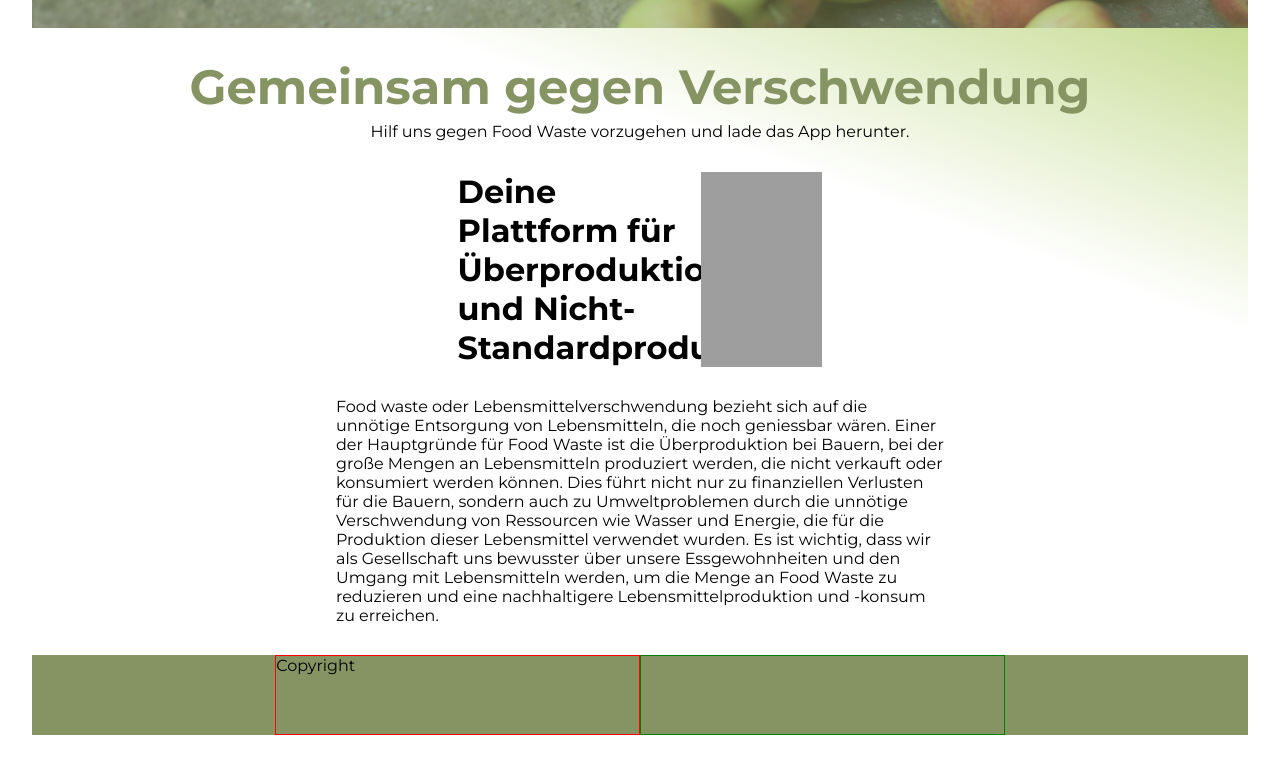
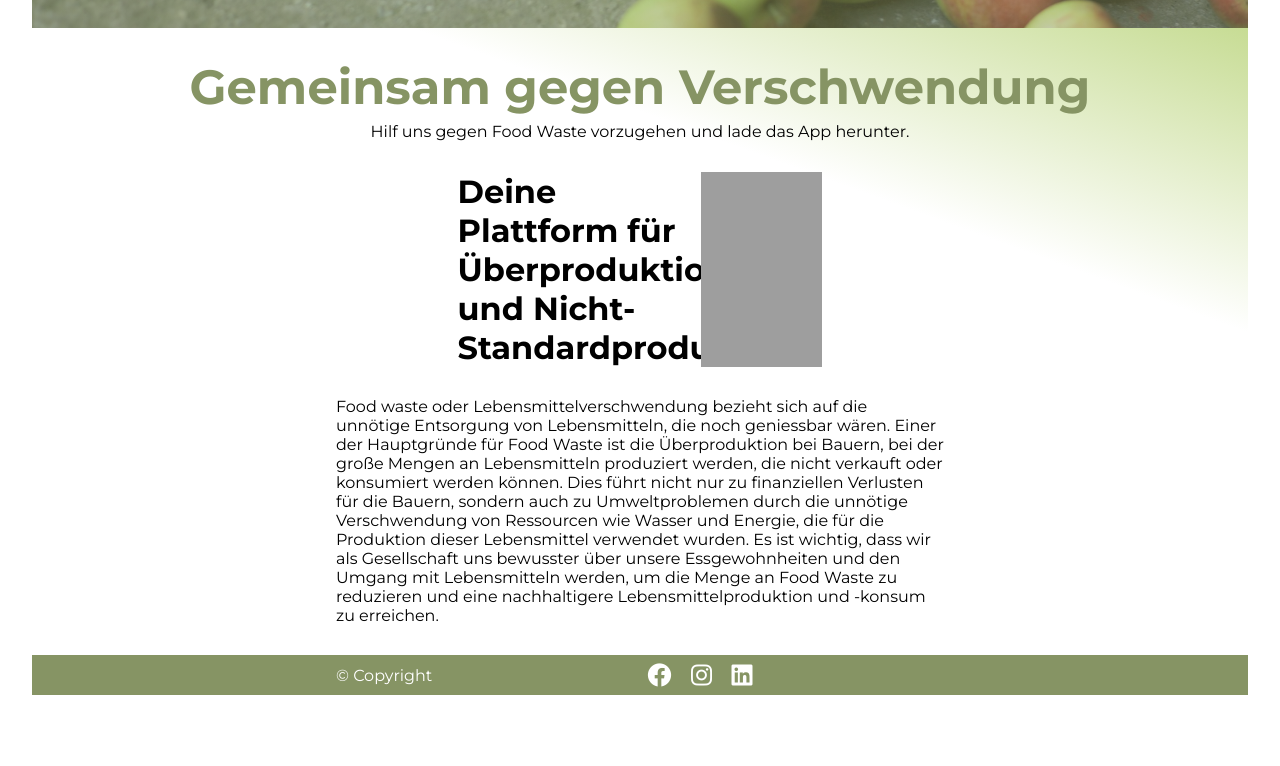
Before and after one commit to IU-Webprogrammierung/webprogrammierung-tmze-28, a plain HTML site: page index.html in a window 1280 px wide. Shown: the part 720-1486 px from the top of the page. After the commit the page ends 1446 px from the top, so only its background shows below. Drawn offline with Linux system fonts and the light colour scheme; grey boxes are pictures that could not be loaded.

Commit message:
Footer fertig gestellt

```diff
--- a/css/style.css
+++ b/css/style.css
@@ -2,11 +2,12 @@
     box-sizing: border-box;
     margin: 0;
     padding: 0;
-    font-family: 'Montserrat', sans-serif;
+
 }
 
 body{
     padding: 0 2.5%;
+    font-family: 'Montserrat', sans-serif;
 }
 
 h1{
@@ -68,7 +69,7 @@ header{
 .btn{
 background-color: white;
     color: #869464;
-    width: 323px;
+    width: 30%;
     height: 44px;
     font-size: 1.5rem;
     padding: 2.5%;
@@ -133,18 +134,41 @@ section{
 /*Footer Part */
 footer{
     background-color: #869464;
-    height: 10vh;
+    height: 5vh;
     display: flex;
     justify-content: center;
+    align-items: center;
     margin-bottom: 2.5%;
     margin-top: 2.5%;
+    color: white;
 }
 .copyright{
-    border: 1px solid red;
-    width: 30%;
+
+    width: 25%;
 }
 
 .icons{
-    border: 1px solid green;
-    width: 30%;
+
+    width: 25%;
+
+
 }
+
+.fa-brands{
+    font-size: 1.5rem;
+margin: 2.5%;
+color: white;
+}
+
+/*Media Queries */
+
+@media screen and (max-width: 600px){
+    header{
+        height: 10vh;
+    }
+
+    .btn{
+        font-size: 0.5rem;
+
+    }
+}
--- a/index.html
+++ b/index.html
@@ -8,7 +8,9 @@
     <link rel="preconnect" href="https://fonts.googleapis.com">
 <link rel="preconnect" href="https://fonts.gstatic.com" crossorigin>
 <link href="https://fonts.googleapis.com/css2?family=Montserrat:wght@400;500;600;700&display=swap" rel="stylesheet">
-    <title>ka-root Home</title>
+<link rel="stylesheet" href="https://cdnjs.cloudflare.com/ajax/libs/font-awesome/6.3.0/css/all.min.css" integrity="sha512-SzlrxWUlpfuzQ+pcUCosxcglQRNAq/DZjVsC0lE40xsADsfeQoEypE+enwcOiGjk/bSuGGKHEyjSoQ1zVisanQ==" crossorigin="anonymous" referrerpolicy="no-referrer" />
+
+<title>ka-root Home</title>
 </head>
 <body>
 
@@ -44,10 +46,12 @@
     </main>
     <footer>
         <div class="copyright">
-            <p>Copyright</p>
+            <p>&copy Copyright</p>
         </div>
         <div class="icons">
-            <!--hier kommen social media icons-->
+        <a href="https://www.facebook.com">   <i class="fa-brands fa-facebook"></i></a>
+         <a href="https://www.instagram.com">  <i class="fa-brands fa-instagram"></i></a>
+         <a href="https://www.linkedin.com">  <i class="fa-brands fa-linkedin"></i></a>
         </div>
     </footer>
 
```
